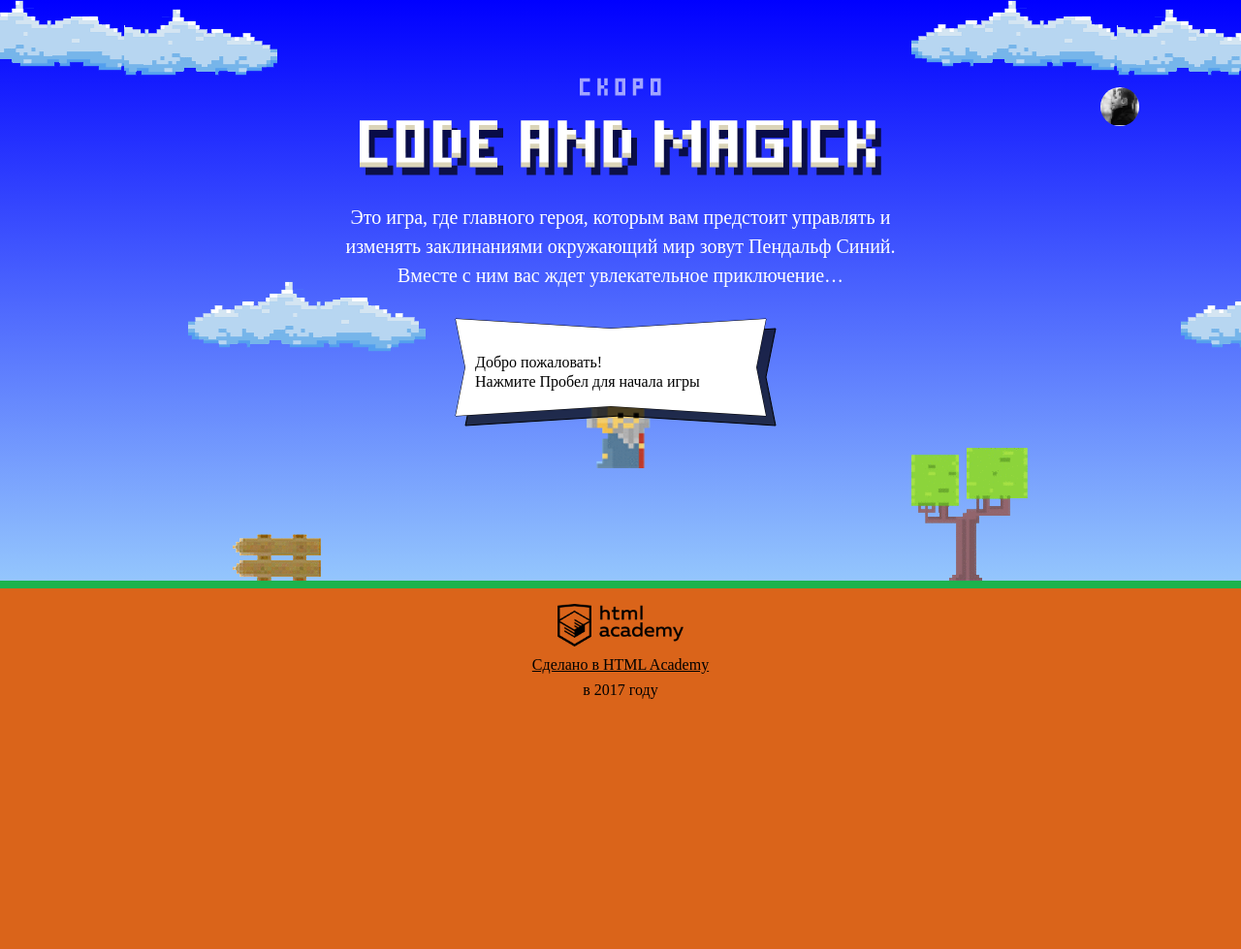
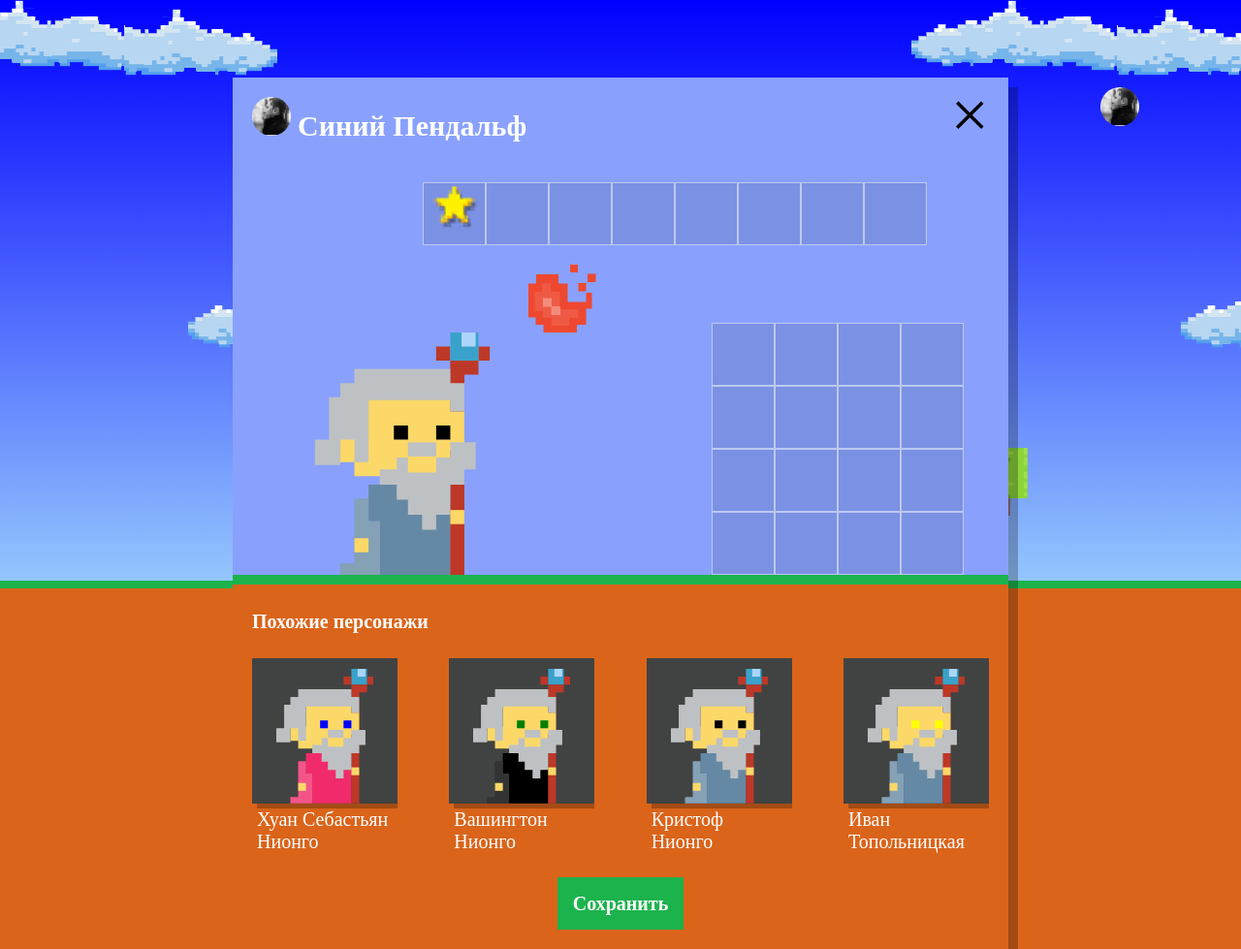
Before and after one commit to Fu11mOOn/671871-code-and-magick, a website: page index.html in a window 1280 px wide. Shown: the whole page at 97% size. Before the commit the page ends 800 px from the top, so only its background shows below. Drawn offline with Linux system fonts and the light colour scheme; a web font is replaced by a local one.

Commit message:
Сделал задание 'Нас орда'

```diff
--- a/index.html
+++ b/index.html
@@ -198,6 +198,7 @@
   };
 </script>
 <script src="js/stat.js"></script>
+<script src="js/setup.js"></script>
 <script src="js/game.js"></script>
 
 </body>
--- /dev/null
+++ b/js/setup.js
@@ -0,0 +1,83 @@
+'use strict';
+
+var NAMES_WIZARDS = [
+  'Иван',
+  'Хуан Себастьян',
+  'Мария',
+  'Кристоф',
+  'Виктор',
+  'Юлия',
+  'Люпита',
+  'Вашингтон'
+];
+var SURNAMES_WIZARDS = [
+  'да Марья',
+  'Верон',
+  'Мирабелла',
+  'Вальц',
+  'Онопко',
+  'Топольницкая',
+  'Нионго',
+  'Ирвинг'
+];
+var COAT_COLORS = [
+  'rgb(101, 137, 164)',
+  'rgb(241, 43, 107)',
+  'rgb(146, 100, 161)',
+  'rgb(56, 159, 117)',
+  'rgb(215, 210, 55)',
+  'rgb(0, 0, 0)'
+];
+var EYES_COLORS = [
+  'black',
+  'red',
+  'blue',
+  'yellow',
+  'green'
+];
+var NUMBER_OF_WIZARDS = 4;
+
+var getRandomIntegerFromInterval = function (min, max) {
+  return Math.floor(Math.random() * (max - min)) + min;
+};
+var generateWizards = function (numberOfWizards) {
+  var wizards = [];
+
+  for (var i = 0; i < numberOfWizards; i++) {
+    wizards[i] = {
+      name: NAMES_WIZARDS[getRandomIntegerFromInterval(0, NAMES_WIZARDS.length)] + ' ' + SURNAMES_WIZARDS[getRandomIntegerFromInterval(0, SURNAMES_WIZARDS.length)],
+      coatColor: COAT_COLORS[getRandomIntegerFromInterval(0, COAT_COLORS.length)],
+      eyesColor: EYES_COLORS[getRandomIntegerFromInterval(0, EYES_COLORS.length)]
+    };
+  }
+
+  return wizards;
+};
+var renderWizard = function (wizard) {
+  var wizardTemplate = document.querySelector('#similar-wizard-template').content.cloneNode(true);
+
+  wizardTemplate.querySelector('.setup-similar-label').textContent = wizard.name;
+  wizardTemplate.querySelector('.wizard-coat').style.fill = wizard.coatColor;
+  wizardTemplate.querySelector('.wizard-eyes').style.fill = wizard.eyesColor;
+
+  return wizardTemplate;
+};
+var pasteWizards = function (array) {
+  var elementsList = document.querySelector('.setup-similar-list');
+  var fragment = document.createDocumentFragment();
+
+  for (var i = 0; i < array.length; i++) {
+    fragment.appendChild(renderWizard(array[i]));
+  }
+
+  elementsList.appendChild(fragment);
+};
+
+var setupWizard = document.querySelector('.setup');
+var setupSimilarWizard = document.querySelector('.setup-similar');
+var wizards = generateWizards(NUMBER_OF_WIZARDS);
+
+setupWizard.classList.remove('hidden');
+setupSimilarWizard.classList.remove('hidden');
+
+pasteWizards(wizards);
```
